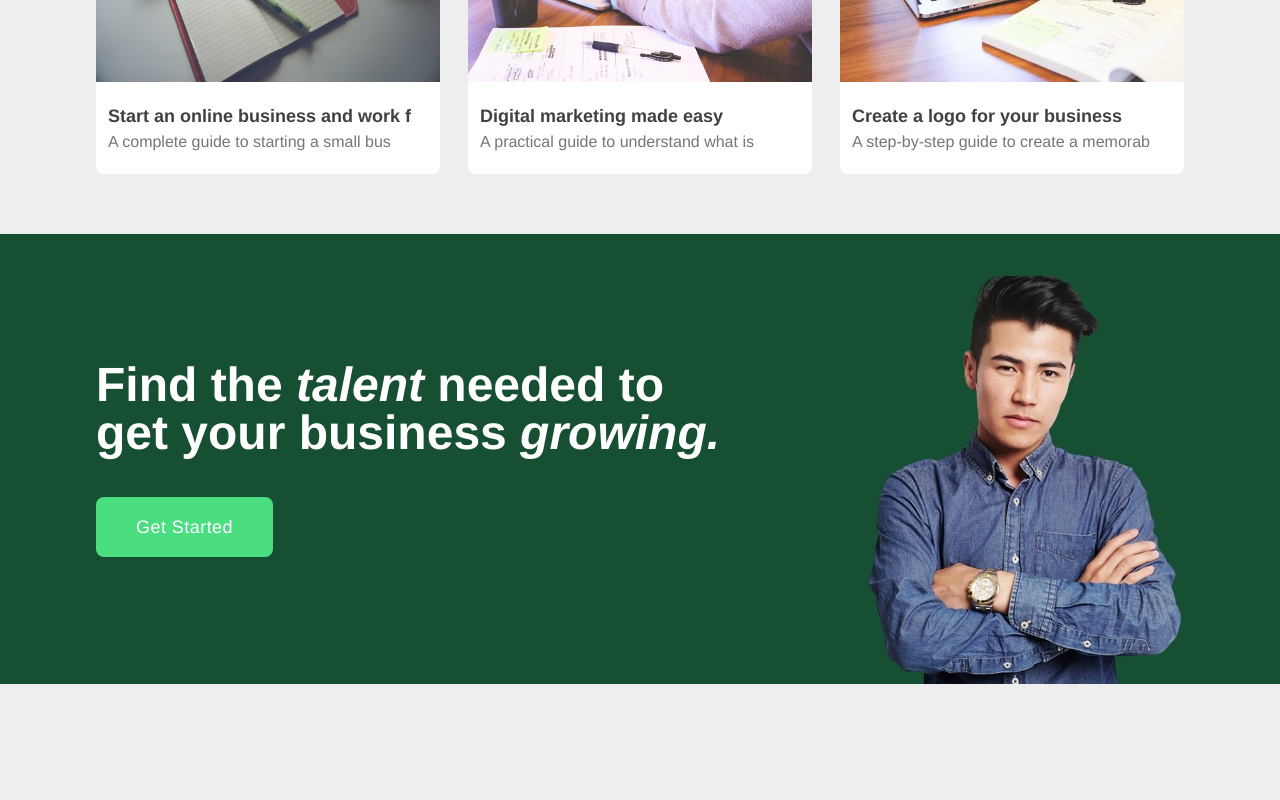
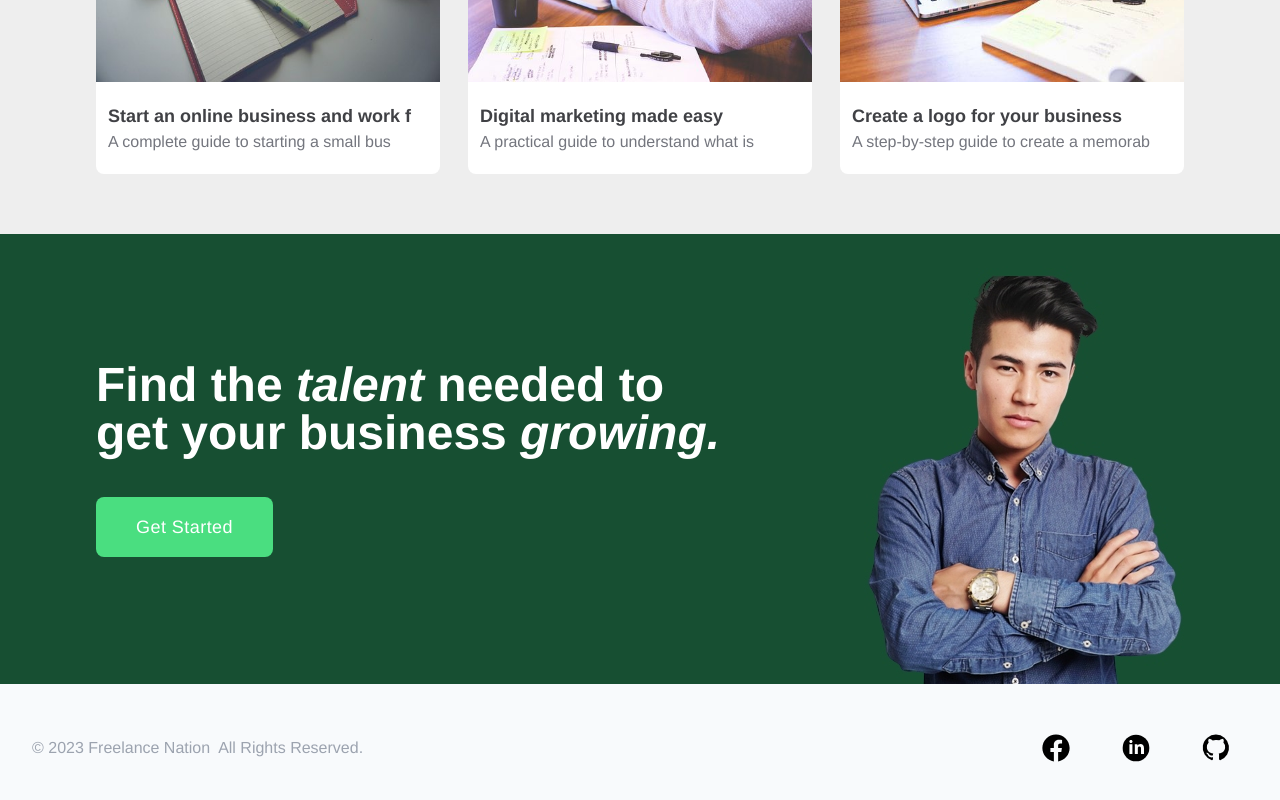
Before and after one commit to sojib-mondol/FreelancerNation-client-side, a React (Create React App) app: page / in a window 1280 px wide. Shown: the part 2427-3227 px from the top of the page. Before the commit the page ends 3111 px from the top, so only its background shows below. Built offline with nearby package versions, Linux system fonts and the light colour scheme.

Commit message:
subfooter added

```diff
--- a/src/Components/Home/Home/Home.jsx
+++ b/src/Components/Home/Home/Home.jsx
@@ -17,7 +17,8 @@ const Home = () => {
 
 
             <Guideline/>
-            <TalentBanner/>
+            <TalentBanner />
+
 
         </div>
     );
--- a/src/Components/Layout/Main.jsx
+++ b/src/Components/Layout/Main.jsx
@@ -1,12 +1,14 @@
 import React from 'react';
 import { Outlet } from 'react-router-dom';
 import Navbar from '../Shared/NavBar/Navbar';
+import SubFooter from '../Shared/SubFooter/SubFooter';
 
 const Main = () => {
     return (
         <div>
             <Navbar></Navbar>
             <Outlet></Outlet>
+            <SubFooter></SubFooter>
         </div>
     );
 };
--- /dev/null
+++ b/src/Components/Shared/SubFooter/SubFooter.jsx
@@ -0,0 +1,106 @@
+import React from "react";
+
+const SubFooter = () => {
+  return (
+    <footer class='bg-slate-50 py-6 lg:py-8'>
+      <div class='max-w-7xl mx-auto px-4 lg:px-8'>
+        <div class='flex items-center justify-between'>
+          <div class='text-gray-400 text-sm lg:text-base'>
+            <span class='mr-2'>&copy; 2023 Freelance Nation</span>
+            <span>All Rights Reserved.</span>
+          </div>
+          <div class='flex space-x-4'>
+            <a href='#' class='text-gray-400 hover:text-gray-300'>
+              <svg
+                fill='#000000'
+                width='64px'
+                height='64px'
+                viewBox='-19.2 -19.2 70.40 70.40'
+                version='1.1'
+                xmlns='http://www.w3.org/2000/svg'
+              >
+                <g id='SVGRepo_bgCarrier' stroke-width='0'></g>
+                <g
+                  id='SVGRepo_tracerCarrier'
+                  stroke-linecap='round'
+                  stroke-linejoin='round'
+                ></g>
+                <g id='SVGRepo_iconCarrier'>
+
+                  <title>facebook</title>{" "}
+                  <path d='M30.996 16.091c-0.001-8.281-6.714-14.994-14.996-14.994s-14.996 6.714-14.996 14.996c0 7.455 5.44 13.639 12.566 14.8l0.086 0.012v-10.478h-3.808v-4.336h3.808v-3.302c-0.019-0.167-0.029-0.361-0.029-0.557 0-2.923 2.37-5.293 5.293-5.293 0.141 0 0.281 0.006 0.42 0.016l-0.018-0.001c1.199 0.017 2.359 0.123 3.491 0.312l-0.134-0.019v3.69h-1.892c-0.086-0.012-0.185-0.019-0.285-0.019-1.197 0-2.168 0.97-2.168 2.168 0 0.068 0.003 0.135 0.009 0.202l-0.001-0.009v2.812h4.159l-0.665 4.336h-3.494v10.478c7.213-1.174 12.653-7.359 12.654-14.814v-0z'></path>{" "}
+                </g>
+              </svg>
+            </a>
+            <a href='#' class='text-gray-400 hover:text-gray-300'>
+              <svg
+                width='64px'
+                height='64px'
+                viewBox='-24 -24 96.00 96.00'
+                fill='none'
+                xmlns='http://www.w3.org/2000/svg'
+              >
+                <g id='SVGRepo_bgCarrier' stroke-width='0'></g>
+                <g
+                  id='SVGRepo_tracerCarrier'
+                  stroke-linecap='round'
+                  stroke-linejoin='round'
+                ></g>
+                <g id='SVGRepo_iconCarrier'>
+
+                  <circle cx='24' cy='24' r='20' fill='#000000'></circle>{" "}
+                  <path
+                    fill-rule='evenodd'
+                    clip-rule='evenodd'
+                    d='M18.7747 14.2839C18.7747 15.529 17.8267 16.5366 16.3442 16.5366C14.9194 16.5366 13.9713 15.529 14.0007 14.2839C13.9713 12.9783 14.9193 12 16.3726 12C17.8267 12 18.7463 12.9783 18.7747 14.2839ZM14.1199 32.8191V18.3162H18.6271V32.8181H14.1199V32.8191Z'
+                    fill='white'
+                  ></path>
+                  <path
+                    fill-rule='evenodd'
+                    clip-rule='evenodd'
+                    d='M22.2393 22.9446C22.2393 21.1357 22.1797 19.5935 22.1201 18.3182H26.0351L26.2432 20.305H26.3322C26.9254 19.3854 28.4079 17.9927 30.8101 17.9927C33.7752 17.9927 35.9995 19.9502 35.9995 24.219V32.821H31.4922V24.7838C31.4922 22.9144 30.8404 21.6399 29.2093 21.6399C27.9633 21.6399 27.2224 22.4999 26.9263 23.3297C26.8071 23.6268 26.7484 24.0412 26.7484 24.4574V32.821H22.2411V22.9446H22.2393Z'
+                    fill='white'
+                  ></path>{" "}
+                </g>
+              </svg>
+            </a>
+            <a href='#' class='text-gray-400 hover:text-gray-300'>
+              <svg
+                width='64px'
+                height='64px'
+                viewBox='-28.8 -28.8 105.60 105.60'
+                xmlns='http://www.w3.org/2000/svg'
+                fill='#000000'
+              >
+                <g id='SVGRepo_bgCarrier' stroke-width='0'></g>
+                <g
+                  id='SVGRepo_tracerCarrier'
+                  stroke-linecap='round'
+                  stroke-linejoin='round'
+                ></g>
+                <g id='SVGRepo_iconCarrier'>
+                  {" "}
+                  <title>github</title>{" "}
+                  <g id='Layer_2' data-name='Layer 2'>
+                    {" "}
+                    <g id='invisible_box' data-name='invisible box'>
+                      {" "}
+                      <rect width='48' height='48' fill='none'></rect>{" "}
+                      <rect width='48' height='48' fill='none'></rect>{" "}
+                    </g>{" "}
+                    <g id='icons_Q2' data-name='icons Q2'>
+                      {" "}
+                      <path d='M24,1.9a21.6,21.6,0,0,0-6.8,42.2c1,.2,1.8-.9,1.8-1.8V39.4c-6,1.3-7.9-2.9-7.9-2.9a6.5,6.5,0,0,0-2.2-3.2C6.9,31.9,9,32,9,32a4.3,4.3,0,0,1,3.3,2c1.7,2.9,5.5,2.6,6.7,2.1a5.4,5.4,0,0,1,.5-2.9C12.7,32,9,28,9,22.6A10.7,10.7,0,0,1,11.9,15a6.2,6.2,0,0,1,.3-6.4,8.9,8.9,0,0,1,6.4,2.9,15.1,15.1,0,0,1,5.4-.8,17.1,17.1,0,0,1,5.4.7,9,9,0,0,1,6.4-2.8,6.5,6.5,0,0,1,.4,6.4A10.7,10.7,0,0,1,39,22.6C39,28,35.3,32,28.5,33.2a5.4,5.4,0,0,1,.5,2.9v6.2a1.8,1.8,0,0,0,1.9,1.8A21.7,21.7,0,0,0,24,1.9Z'></path>{" "}
+                    </g>{" "}
+                  </g>{" "}
+                </g>
+              </svg>
+            </a>
+          </div>
+        </div>
+      </div>
+    </footer>
+  );
+};
+
+export default SubFooter;
```
